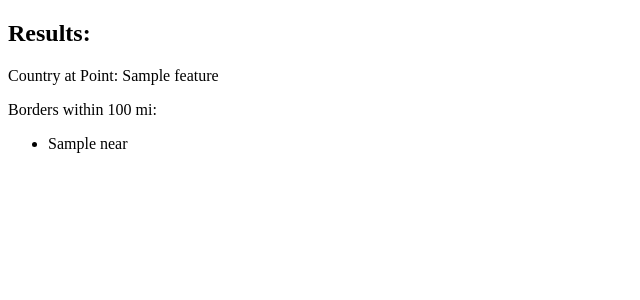
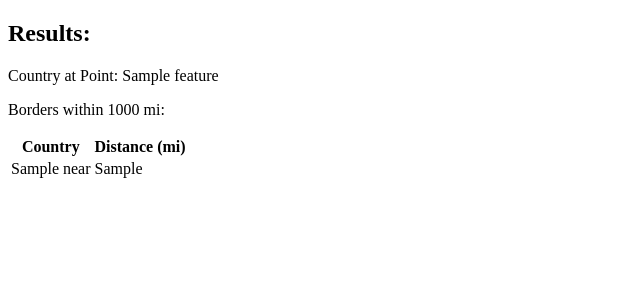
Before and after one commit to dleehr/GeoSample, a Django app: template world/templates/search_results.html in a window 1280 px wide. Shown: the top 300 px of the page, without its empty margins (0-640 px from the left). Run offline with Django 3.2, Linux system fonts and the light colour scheme; the template is opened without the code that fills it: most values are stand-ins (such as "Sample title", 1, 10 or a date in 2020).

Commit message:
Added distances to the output and ordered

```diff
--- a/world/templates/search_results.html
+++ b/world/templates/search_results.html
@@ -7,12 +7,13 @@
     <div>
         <h2>Results:</h2>
         <p>Country at Point: {{ feature }}</p>
-        <p>Borders within 100 mi:</p>
-        <ul>
+        <p>Borders within 1000 mi:</p>
+        <table>
+            <tr><th>Country</th><th>Distance (mi)</th></tr>
         {% for near in nearby %}
-            <li>{{ near }}</li>
+            <tr><td>{{ near.name }}</td><td>{{ near.distance.mi }}</td></tr>
         {% endfor %}
-        </ul>
+        </table>
 
     </div>
 </body>
--- a/world/views.py
+++ b/world/views.py
@@ -20,7 +20,7 @@ def search_form(request):
 			except ObjectDoesNotExist:
 				feature = None
 			# Also find things say, within 100 miles?
-			nearby= WorldBorder.objects.filter(mpoly__distance_lte=(cd['point'], Distance(mi=100)))
+			nearby= WorldBorder.objects.filter(mpoly__distance_lte=(cd['point'], Distance(mi=1000))).distance(cd['point']).order_by('distance')
 			response_dict = {'feature': feature, 'nearby': nearby}
 			return render(request, 'search_results.html', response_dict)
 
```
